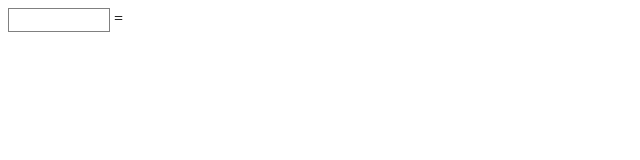
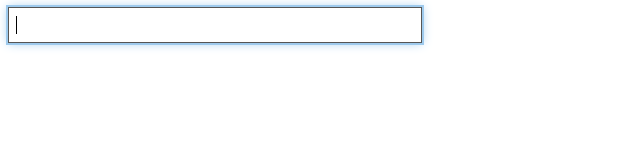
Before and after one commit to zach-zajack/calculator, an Electron app: page app/index.html in a window 800 px wide. Shown: the whole page, without its empty margins (0-640 px from the left). Drawn offline with nearby package versions, Linux system fonts and the light colour scheme; a web font is replaced by a local one.

Commit message:
add multiple equation support

```diff
--- a/app/index.css
+++ b/app/index.css
@@ -1,3 +1,22 @@
-#math-field {
-  width: 100px;
+.equation-field {
+  width: 50vw;
+  border: 1px solid #555;
+  margin-top: -1px;
+  padding: 6px;
+  display: flex;
 }
+
+.equation-field:focus-within {
+  outline: 2px solid #9ecaed;
+  box-shadow: 0 0 10px #9ecaed;
+  order: 2;
+}
+
+.field {
+  flex-grow: 100;
+}
+
+.answer-field {
+  float: right;
+  margin: auto;
+}
--- a/app/index.html
+++ b/app/index.html
@@ -11,5 +11,5 @@
 <script type="text/ruby" src="../lib/number.rb"></script>
 </head>
 <body>
-<span id="math-field"></span> = <span id="answer"></span><br/>
+<div id="math-fields"></div>
 </body>
--- a/mathquill/mathquill-basic.css
+++ b/mathquill/mathquill-basic.css
@@ -27,18 +27,6 @@
 }
 .mq-editable-field .mq-cursor.mq-blink {
   visibility: hidden;
-}
-.mq-editable-field,
-.mq-math-mode .mq-editable-field {
-  border: 1px solid gray;
-}
-.mq-editable-field.mq-focused,
-.mq-math-mode .mq-editable-field.mq-focused {
-  -webkit-box-shadow: #8bd 0 0 1px 2px, inset #6ae 0 0 2px 0;
-  -moz-box-shadow: #8bd 0 0 1px 2px, inset #6ae 0 0 2px 0;
-  box-shadow: #8bd 0 0 1px 2px, inset #6ae 0 0 2px 0;
-  border-color: #709AC0;
-  border-radius: 1px;
 }
 .mq-math-mode .mq-editable-field {
   margin: 1px;
--- a/src/index.js
+++ b/src/index.js
@@ -1,21 +1,67 @@
+var MQ;
+var mathFieldContainer;
+var curAnsSpan;
+var curAnsField;
+var curExprSpan;
+var curExprField;
+var mathFieldId = 0;
+
 $(document).ready(function() {
-  var mathFieldSpan = document.getElementById("math-field");
-  var MQ = MathQuill.getInterface(2);
-  var mathField = MQ.MathField(mathFieldSpan, {
+  MQ = MathQuill.getInterface(2);
+  mathFieldContainer = document.getElementById("math-fields");
+  createMathField();
+});
+
+function createMathField() {
+  mathFieldContainer.insertAdjacentHTML("beforeend",
+    "<div class='equation-field' id='equation-field"+mathFieldId+"'" +
+      " onclick='selectMathField("+mathFieldId+")'>" +
+    "<span class='field' id='field"+mathFieldId+"'></span>" +
+    "<span class='answer-field' id='answer-field"+mathFieldId+"'></span><br/>" +
+    "</div>"
+  );
+  curAnsSpan = document.getElementById("answer-field"+mathFieldId);
+  curExprSpan = document.getElementById("field"+mathFieldId);
+  curAnsField = MQ.StaticMath(curAnsSpan);
+  curExprField = MQ.MathField(curExprSpan, {
     spaceBehavesLikeTab: true,
+    leftRightIntoCmdGoes: "up",
     restrictMismatchedBrackets: true,
     supSubsRequireOperand: true,
     autoSubscriptNumerals: true,
     autoCommands: "pi sqrt nthroot",
     autoOperatorNames: "ln log sin cos tan",
     handlers: {
-      edit: function() {
+      edit: function(exprField) {
+        var answerField =
+          MQ(document.getElementById("answer-"+exprField.el().id))
         try {
-          Opal.eval("Calculator::Parser.new(%q{"+mathField.latex()+"}).run");
+          var answer =
+            Opal.eval("Calculator::Parser.new(%q{"+exprField.latex()+"}).run")
+          if(answer == undefined) {
+            answerField.latex("");
+          } else {
+            answerField.latex("="+answer);
+          }
         } catch {
-          document.getElementById("answer").textContent = "";
+          answerField.latex("=");
         }
+      },
+      enter: function(exprField) {
+        if(exprField.latex() != "") { createMathField(); }
+      },
+      upOutOf: function(exprField) {
+        selectMathField(parseInt(exprField.el().id.substring(5)) - 1);
+      },
+      downOutOf: function(exprField) {
+        selectMathField(parseInt(exprField.el().id.substring(5)) + 1);
       }
     }
   });
-});
+  selectMathField(mathFieldId);
+  mathFieldId++;
+}
+
+function selectMathField(id) {
+  $("#field"+id).mousedown().mouseup();
+}
```
Also changed, not shown: 2 other files.
